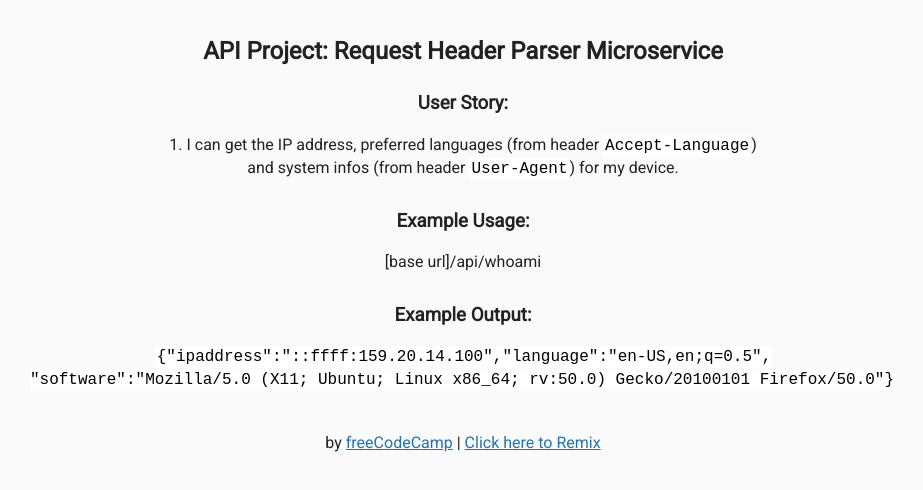
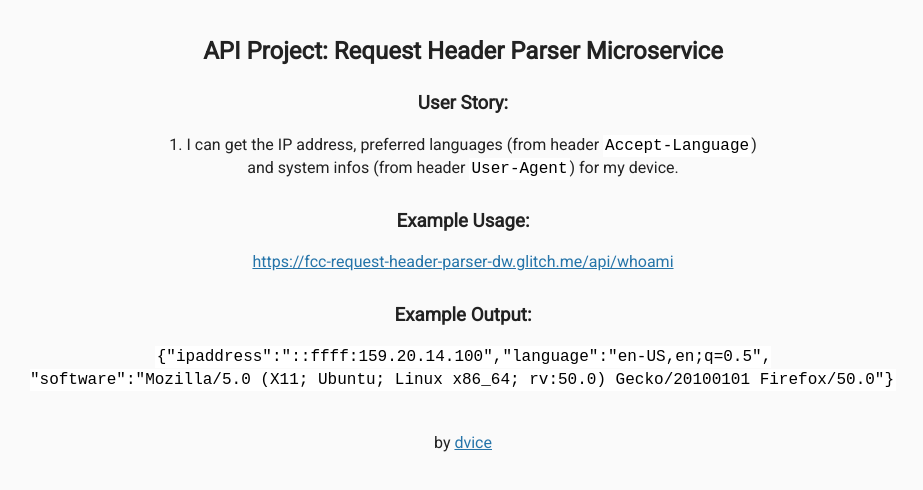
Before and after one commit to deweis/fcc-header-parser-microservice, a website: page views/index.html in a window 1280 px wide. Shown: the whole page, without its empty margins (177-1100 px from the left). Drawn offline with Linux system fonts and the light colour scheme; files that its build step writes are made by us from their sources.

Commit message:
Update entry page

```diff
--- a/views/index.html
+++ b/views/index.html
@@ -25,9 +25,11 @@
       and system infos (from header <code>User-Agent</code>) for my device.
 
       <h3>Example Usage:</h3>
-      <p>
-        [base url]/api/whoami
-      </p>
+      <a
+        href="https://fcc-request-header-parser-dw.glitch.me/api/whoami"
+        target="_blank"
+        >https://fcc-request-header-parser-dw.glitch.me/api/whoami</a
+      >
 
       <h3>Example Output:</h3>
       <p>
@@ -39,13 +41,7 @@
       </p>
     </div>
     <div class="footer">
-      <p>
-        by <a href="http://www.freecodecamp.com">freeCodeCamp</a> |
-        <a
-          href="https://hyperdev.com/#!/remix/FCC_API_header_bplate/8c449aa9-a80c-47ad-8142-8da90f658731"
-          >Click here to Remix</a
-        >
-      </p>
+      <p>by <a href="https://github.com/deweis" target="_blank">dvice</a></p>
     </div>
   </body>
 </html>
```
